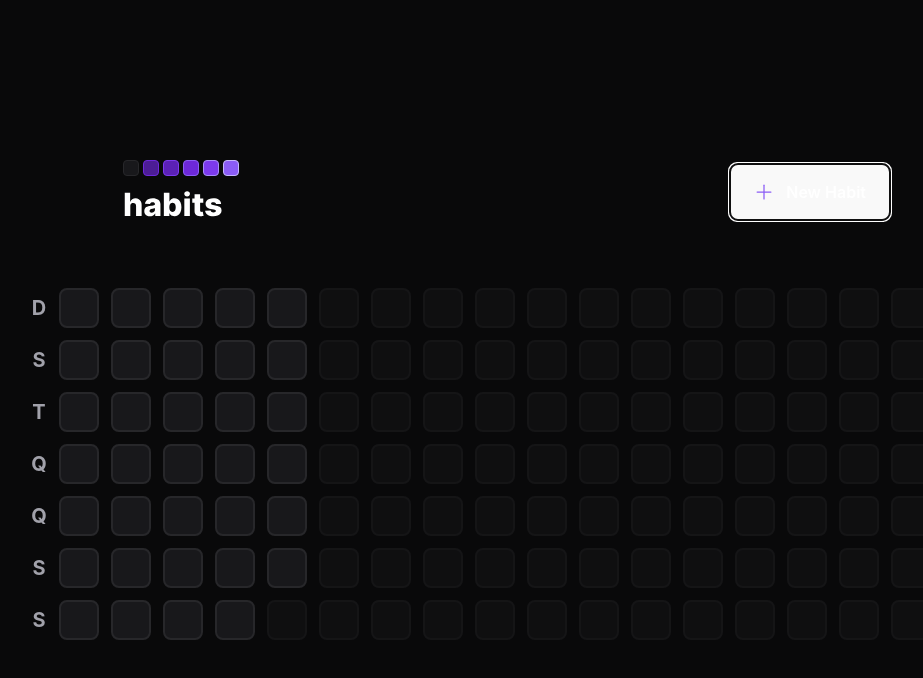
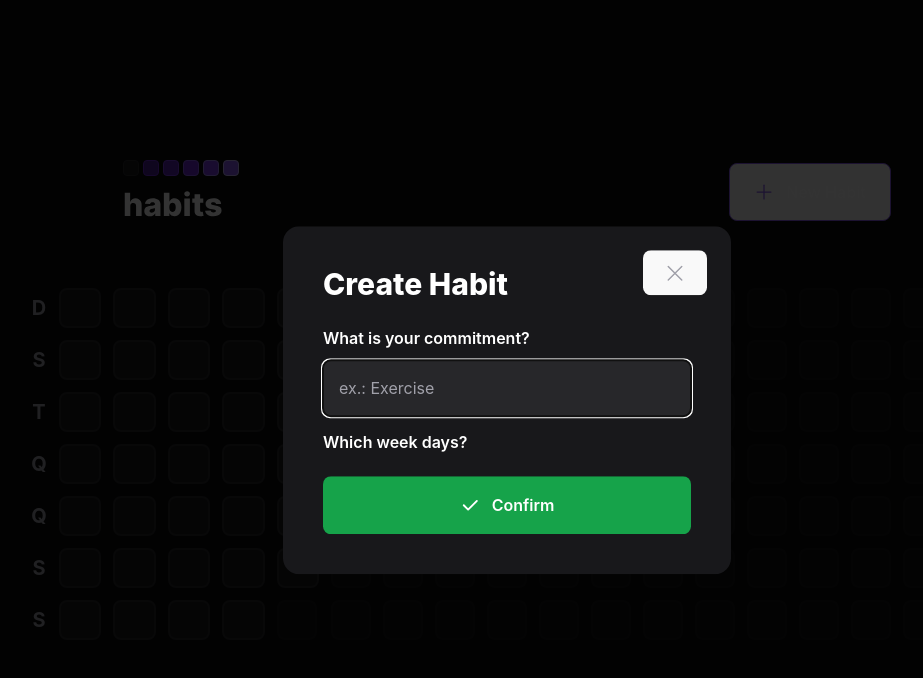
Before and after one commit to matheushenrique/habits-web, a React (Vite) app: page / in a window 1280 px wide. Both pictures are taken after a click on the button "New Habit". Shown: the top 678 px of the page, without its empty margins (133-1056 px from the left). Built offline with nearby package versions, Linux system fonts and the light colour scheme.

Commit message:
Create new components

```diff
--- a/package.json
+++ b/package.json
@@ -9,6 +9,9 @@
     "preview": "vite preview"
   },
   "dependencies": {
+    "@radix-ui/react-dialog": "^1.0.2",
+    "@radix-ui/react-popover": "^1.0.3",
+    "clsx": "^1.2.1",
     "phosphor-react": "^1.4.1",
     "react": "^18.2.0",
     "react-dom": "^18.2.0"
--- a/src/components/HabitDay.tsx
+++ b/src/components/HabitDay.tsx
@@ -1,10 +1,35 @@
-// interface HabitDayProps {
-//   completed: number
-// }
+import * as Popover from "@radix-ui/react-popover";
+import clsx from "clsx";
+import { ProgressBar } from "./ProgressBar";
 
-export function HabitDay() {
+interface HabitDayProps {
+  completed: number
+  amount: number
+}
+
+export function HabitDay({completed, amount}: HabitDayProps) {
+  const completedPercentage = Math.round((completed/ amount) * 100)
   return (
-    <div className="w-10 h-10 bg-zinc-900 border-2 border-zinc-800 rounded-lg">
-    </div>
+    <Popover.Root>
+      <Popover.Trigger
+        className={clsx("w-10 h-10 bg-zinc-900 border-2 border-zinc-800 rounded-lg", {
+          'bg-zinc-900 border-zinc-700': completedPercentage === 0,
+          'bg-violet-900 border-violet-700': completedPercentage > 0 && completedPercentage < 20,
+          'bg-violet-800 border-violet-600': completedPercentage >= 20 && completedPercentage < 40,
+          'bg-violet-700 border-violet-500': completedPercentage >= 40 && completedPercentage < 60,
+          'bg-violet-600 border-violet-500': completedPercentage >= 60 && completedPercentage < 80,
+          'bg-violet-500 border-violet-400': completedPercentage >= 80,
+        })}
+      />
+      <Popover.Portal>
+        <Popover.Content className="min-w-[320px] p-6 rounded-2xl bg-zinc-900 flex flex-col">
+          <span className="font-semibold text-zinc-400">Monday</span>
+          <span className="mt-1 font-extrabold leading-tight text-3xl">17/01</span>
+
+          <ProgressBar progress={completedPercentage} />
+          <Popover.Arrow height={8} width={16} className="fill-zinc-900" />
+        </Popover.Content>
+      </Popover.Portal>
+    </Popover.Root>
   )
 }
--- a/src/components/Header.tsx
+++ b/src/components/Header.tsx
@@ -1,17 +1,35 @@
-import { Plus } from "phosphor-react";
+import { Plus, X } from "phosphor-react";
+import * as Dialog from "@radix-ui/react-dialog"
 import logoImage from '../assets/logo.svg'
+import { NewHabitForm } from "./NewHabitForm";
 
 export function Header() {
   return (
      <div className="w-full max-w-3xl mx-auto flex items-center justify-between">
           <img src={logoImage} alt="Habits"/>
-          <button
-            type="button"
-            className="border border-violet-500 font-semibold rounded-lg px-6 py-4 flex items-center gap-3 hover:border-l-violet-300"
-          >
-            <Plus size={20} className="text-violet-500"/>
-            New Habit
-          </button>
+
+          <Dialog.Root>
+            <Dialog.Trigger
+              type="button"
+              className="border border-violet-500 font-semibold rounded-lg px-6 py-4 flex items-center gap-3 hover:border-l-violet-300"
+            >
+              <Plus size={20} className="text-violet-500"/>
+              New Habit
+            </Dialog.Trigger>
+            <Dialog.Portal>
+              <Dialog.Overlay className="w-screen h-screen bg-black/80 fixed inset-0" />
+
+              <Dialog.Content className="absolute p-10 bg-zinc-900 rounded-2xl w-full max-w-md top-1/2 left-1/2 -translate-x-1/2 -translate-y-1/2">
+                <Dialog.DialogClose className="absolute right-6 top-6 text-zinc-400 hover:text-zinc-200">
+                  <X size={24} aria-label="Close"/>
+                </Dialog.DialogClose>
+                <Dialog.Title className="text-3xl leading-tight font-extrabold">
+                  Create Habit
+                </Dialog.Title>
+                <NewHabitForm />
+              </Dialog.Content>
+            </Dialog.Portal>
+          </Dialog.Root>
         </div>
   )
 }
--- /dev/null
+++ b/src/components/NewHabitForm.tsx
@@ -0,0 +1,28 @@
+import { Check } from "phosphor-react";
+
+export function NewHabitForm() {
+  return (
+    <form className="w-full flex flex-col mt-6">
+      <label htmlFor="title" className="font-semibold leading-tight">
+        What is your commitment?
+      </label>
+
+      <input
+        type="text"
+        id="title"
+        placeholder="ex.: Exercise"
+        className="p-4 rounded-lg mt-3 bg-zinc-800 text-white placeholder:text-zinc-400"
+        autoFocus
+      />
+
+      <label htmlFor="" className="font-semibold leading-tight mt-4">
+        Which week days?
+      </label>
+
+      <button type="submit" className="mt-6 rounded-lg p-4 flex items-center justify-center gap-3 font-semibold bg-green-600 hover:bg-green-500">
+        <Check size={20} weight="bold" />
+        Confirm
+      </button>
+    </form>
+  )
+}
--- /dev/null
+++ b/src/components/ProgressBar.tsx
@@ -0,0 +1,19 @@
+interface ProgressBarProps {
+  progress: number
+}
+
+export function ProgressBar(props: ProgressBarProps) {
+  return (
+    <div className="h-3 rounded-xl bg-zinc-700 w-full mt-4">
+      <div
+        role="progressbar"
+        aria-label="Progress of completed habits at the day"
+        aria-valuenow={props.progress}
+        className="h-3 rounded-xl bg-violet-600"
+        style={{
+          width: `${props.progress}%`
+        }}
+      />
+    </div>
+  )
+}
--- a/src/components/SummaryTable.tsx
+++ b/src/components/SummaryTable.tsx
@@ -26,7 +26,13 @@
       </div>
       <div className="grid grid-rows-7 grid-flow-col gap-3">
         {summaryDates.map(date => {
-          return <HabitDay key={date.toString()} />
+          return (
+            <HabitDay
+              amount={5}
+              completed={Math.round(Math.random() * 5)}
+              key={date.toString()}
+            />
+          )
         })}
         {amountOfDaysToFill > 0 && Array.from({ length: amountOfDaysToFill}).map((_, i) => {
           return (
```
Also changed, not shown: 1 other file (tests, documents, lock files or other folders).
